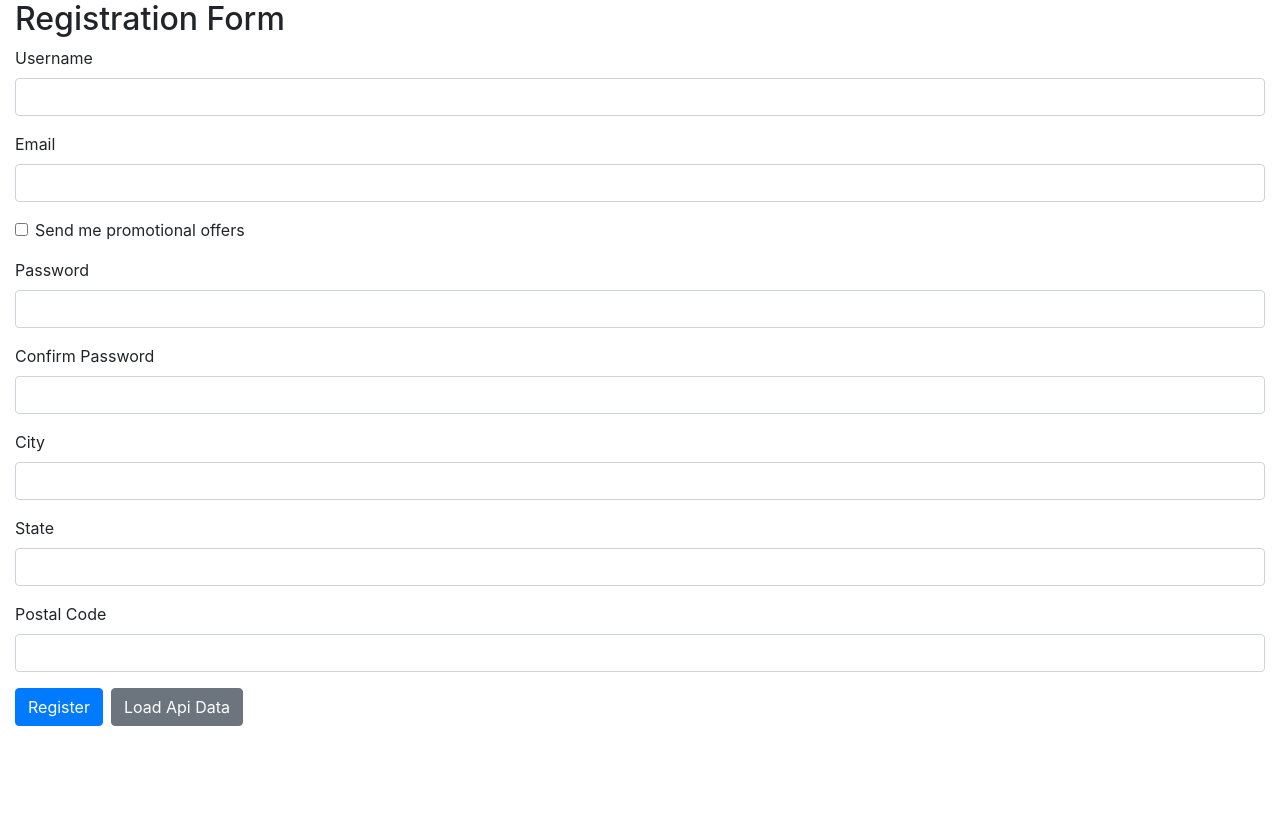
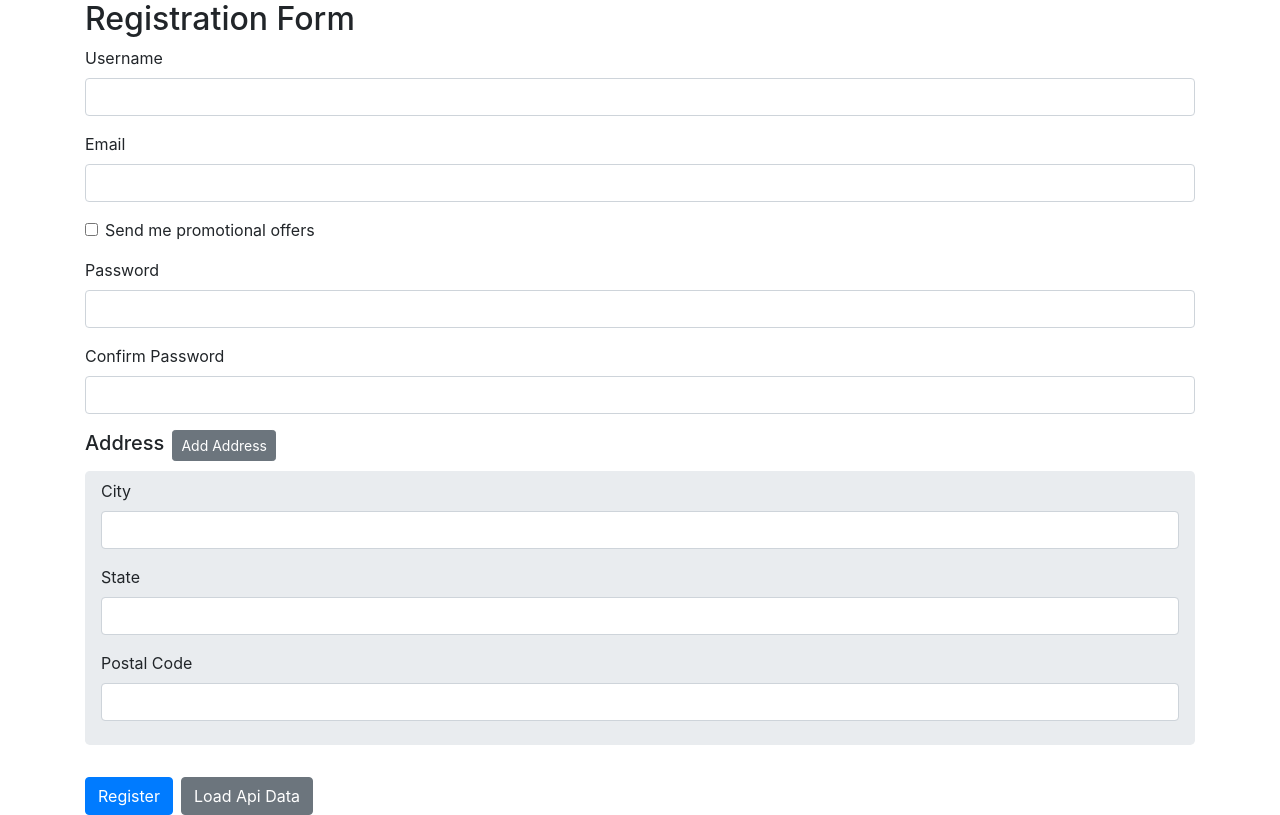
Before and after one commit to Subha-2811/angular-reactive-form, an Angular app: page / in a window 1280 px wide. Built offline with nearby package versions, Linux system fonts and the light colour scheme.

Commit message:
Added Dynamic Form for address

```diff
--- a/src/app/app.component.html
+++ b/src/app/app.component.html
@@ -1,13 +1,13 @@
-<div class="container-fluid">
+<div class="container">
   <h2>Registration Form</h2>
   <!-- {{ registrationForm.value | json }} -->
-  <form [formGroup]="registrationForm">
+  <form [formGroup]="registrationForm" (ngSubmit)="onSubmit()">
     <div class="form-group">
       <label>Username</label>
       <input
         type="text"
         class="form-control"
-        [ngClass]="{'is-invalid':username?.invalid && username?.touched}"
+        [ngClass]="{ 'is-invalid': username?.invalid && username?.touched }"
         formControlName="username"
       />
       <div *ngIf="username?.invalid && username?.touched">
@@ -27,7 +27,7 @@
         type="email"
         class="form-control"
         formControlName="email"
-        [ngClass]="{'is-invalid':email?.invalid && email?.touched}"
+        [ngClass]="{ 'is-invalid': email?.invalid && email?.touched }"
       />
 
       <div *ngIf="email?.invalid && email?.touched">
@@ -53,7 +53,7 @@
       <label>Confirm Password</label>
       <input
         type="password"
-        [class.is-invalid]="registrationForm.errors?.['misMatch']"
+        [ngClass]="{'is-invalid': registrationForm?.errors?.['misMatch']}"
         class="form-control"
         formControlName="confirmPassword"
       />
@@ -62,8 +62,22 @@
       >
     </div>
 
+    <!-- Dynamic Form -->
+    <label><h5>Address</h5></label>
+    <button
+      class="btn btn-secondary btn-sm ml-2"
+      type="button"
+      (click)="addAddressRow()"
+    >
+      Add Address
+    </button>
+    <div formArrayName="addresses">
       <!-- Nested Form Group -->
-    <div formGroupName="address">
+      <div
+        *ngFor="let address of addresses.controls; let i = index"
+        [formGroupName]="i"
+        class="jumbotron py-2 px-3"
+      >
         <div class="form-group">
           <label>City</label>
           <input type="text" class="form-control" formControlName="city" />
@@ -74,7 +88,13 @@
         </div>
         <div class="form-group">
           <label>Postal Code</label>
-        <input type="text" class="form-control" formControlName="postalCode" />
+          <input
+            type="text"
+            class="form-control"
+            formControlName="postalCode"
+          />
+        </div>
+        <button *ngIf="addresses.length > 1" (click)="deleteAddressRow(i)" class="btn btn-sm btn-danger">Delete Address</button>
       </div>
     </div>
 
--- a/src/app/app.component.ts
+++ b/src/app/app.component.ts
@@ -1,7 +1,7 @@
 import { Component } from '@angular/core';
 
 // Creating Form Using FormBuilder
-import { FormBuilder, Validators } from '@angular/forms';
+import { FormArray, FormBuilder, Validators } from '@angular/forms';
 
 // Cross Validation
 import { PasswordValidator } from './shared/password.validator';
@@ -23,6 +23,11 @@ export class AppComponent {
     return this.registrationForm.get('email');
   }
 
+  // Dynamic Forms
+  get addresses() {
+    return this.registrationForm.get('addresses') as FormArray;
+  }
+
   // Creating Form Using FormBuilder
 
   constructor(private fb: FormBuilder) {}
@@ -34,14 +39,29 @@ export class AppComponent {
       subscribe: [false],
       password: [''],
       confirmPassword: [''],
-      address: this.fb.group({
-        city: [''],
-        state: [''],
-        postalCode: [''],
-      }),
+
+      // Dynamic Forms
+      addresses: this.fb.array([this.initAddressModel()]),
     },
     { validator: PasswordValidator }
   );
+
+  initAddressModel() {
+    return this.fb.group({
+      city: [''],
+      state: [''],
+      postalCode: [''],
+    });
+  }
+
+  // Dynamic Forms
+  addAddressRow() {
+    this.addresses.push(this.initAddressModel());
+  }
+
+  deleteAddressRow(i: number) {
+    this.addresses.removeAt(i);
+  }
 
   // Creating Form Using FormGroup and FormControl
 
@@ -56,9 +76,8 @@ export class AppComponent {
   //   }),
   // });
 
-  // Conditional Validation
-
   ngOnInit() {
+    // Conditional Validation
     this.registrationForm
       .get('subscribe')
       ?.valueChanges.subscribe((checked) => {
@@ -81,11 +100,13 @@ export class AppComponent {
       subscribe: false,
       password: 'test',
       confirmPassword: 'test',
-      address: {
-        city: 'Jamshedpur',
-        state: 'Jharkhand',
-        postalCode: '831012',
-      },
+      addresses: [
+        {
+          city: 'Jamshedpur',
+          state: 'Jharkhand',
+          postalCode: '831012',
+        },
+      ],
     });
 
     // If we need to add few of the fields then we can use patchValue()
@@ -96,4 +117,8 @@ export class AppComponent {
     //   confirmPassword: 'test',
     // });
   }
+  onSubmit() {
+    console.log(this.registrationForm.value);
+    this.registrationForm.reset();
+  }
 }
```
Lines whose indentation alone changed are shown as unchanged.
